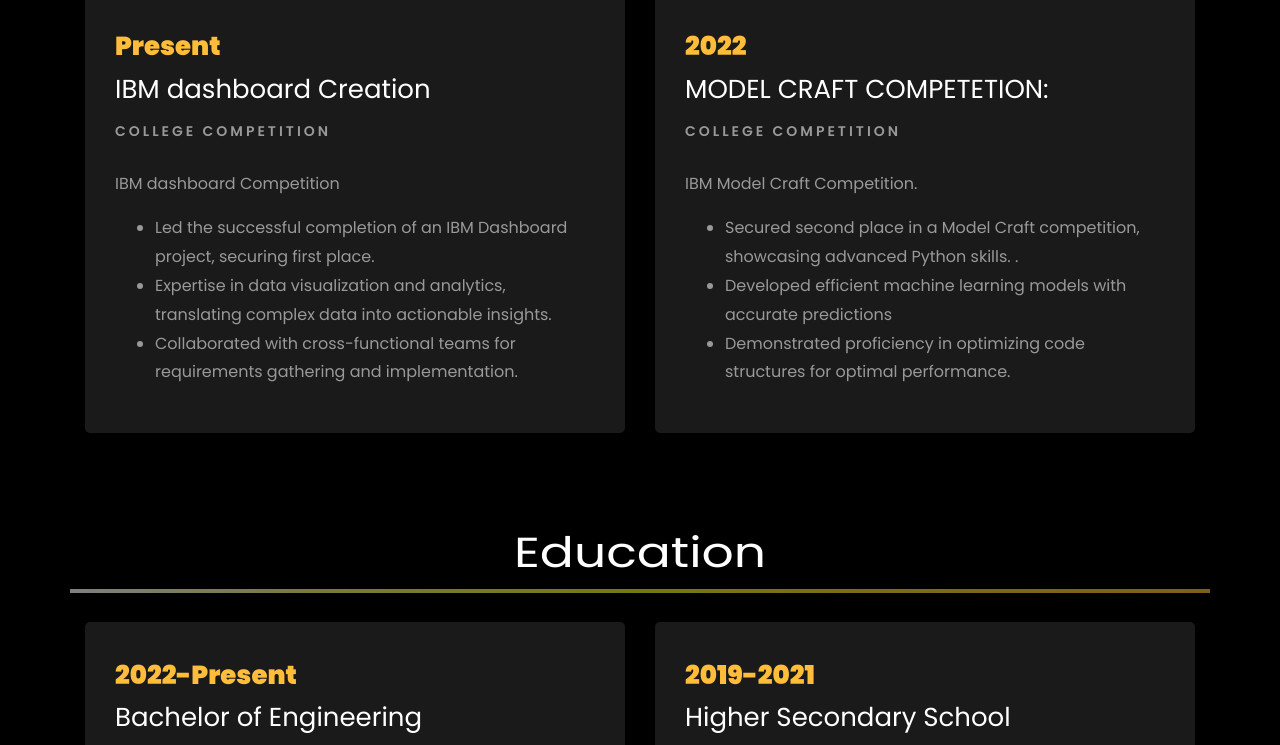
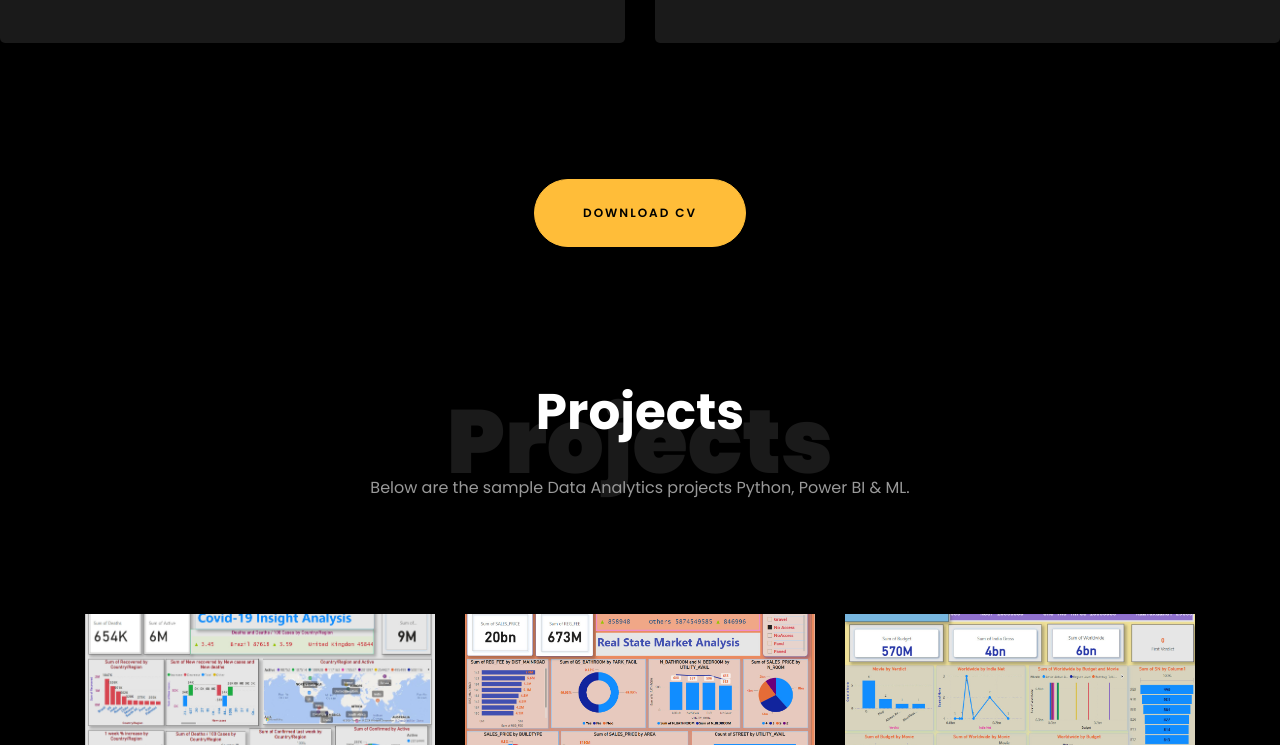
Before and after one commit to SanjeetKumar2003/SanjeetKumar2003.github.io, a plain HTML site: page index.html in a window 1280 px wide. Shown: the part 2055-2800 px from the top of the page. Drawn offline with Linux system fonts and the light colour scheme; files whose address does not match are found by name.

Commit message:
Update index.html

```diff
--- a/index.html
+++ b/index.html
@@ -128,7 +128,7 @@
 	        <ul class="navbar-nav nav ml-auto">
 	          <li class="nav-item"><a href="#home-section" class="nav-link"><span>Home</span></a></li>
 	          <li class="nav-item"><a href="#about-section" class="nav-link"><span>About</span></a></li>
-	          <li class="nav-item"><a href="#resume-section" class="nav-link"><span>Resume</span></a></li>
+<!-- 	          <li class="nav-item"><a href="#resume-section" class="nav-link"><span>Resume</span></a></li> -->
 	          <li class="nav-item"><a href="#project-section" class="nav-link"><span>Projects</span></a></li>
 	          <li class="nav-item"><a href="#contact-section" class="nav-link"><span>Contact</span></a></li>
 	        </ul>
@@ -304,7 +304,7 @@
 
 
 
-    <section class="ftco-section ftco-no-pb" id="resume-section">
+<!--     <section class="ftco-section ftco-no-pb" id="resume-section">
     	<div class="container">
     		<div class="row justify-content-center pb-5">
           <div class="col-md-10 heading-section text-center ftco-animate">
@@ -312,7 +312,7 @@
             <h2 class="mb-4">Resume</h2>
             <p>Dedicated Data Science and Engineering student proficient in Python, C, and Java. Seeking to apply analytical skills and problem-solving abilities to real-world data challenges. Solid foundation in machine learning, data manipulation, and statistical analysis. Proven team collaborator with a passion for delivering impactful results. Eager to contribute technical expertise to a dynamic professional setting as a Data Science Engineer.</p>
           </div>
-        </div>
+        </div> -->
 
 		<div class="row">
 			<h1 class="big-4">Achievements</h1>
@@ -357,7 +357,7 @@
 		<br>
 		<br>
 
-		<div class="row">
+<!-- 		<div class="row">
 			<h1 class="big-4">Education</h1>
 			<div class="underline"></div>
 		</div>
@@ -382,7 +382,7 @@
     				</div>
 				</div>
     		</div>
-
+ -->
     		<div class="row justify-content-center mt-5">
     			<div class="col-md-6 text-center ftco-animate">
     				<p><a href="#" class="btn btn-primary py-4 px-5">Download CV</a></p>
```
